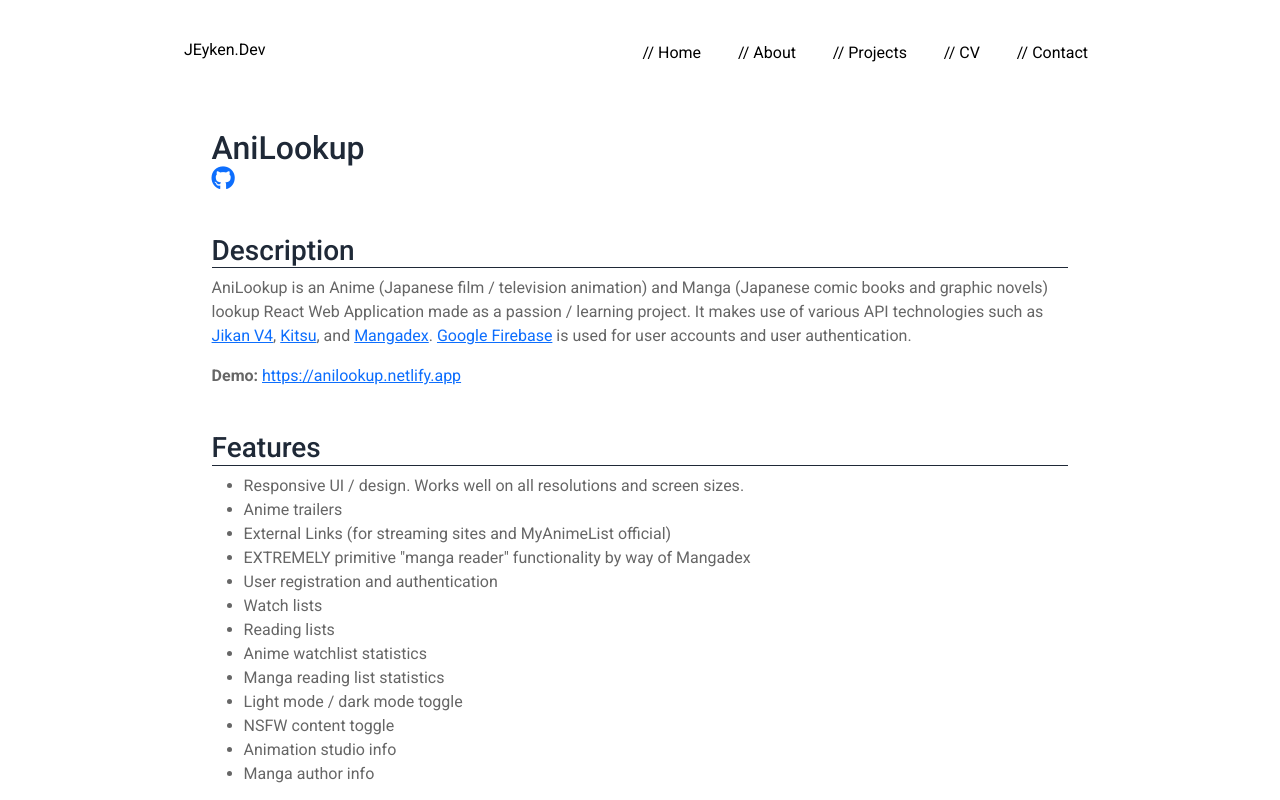
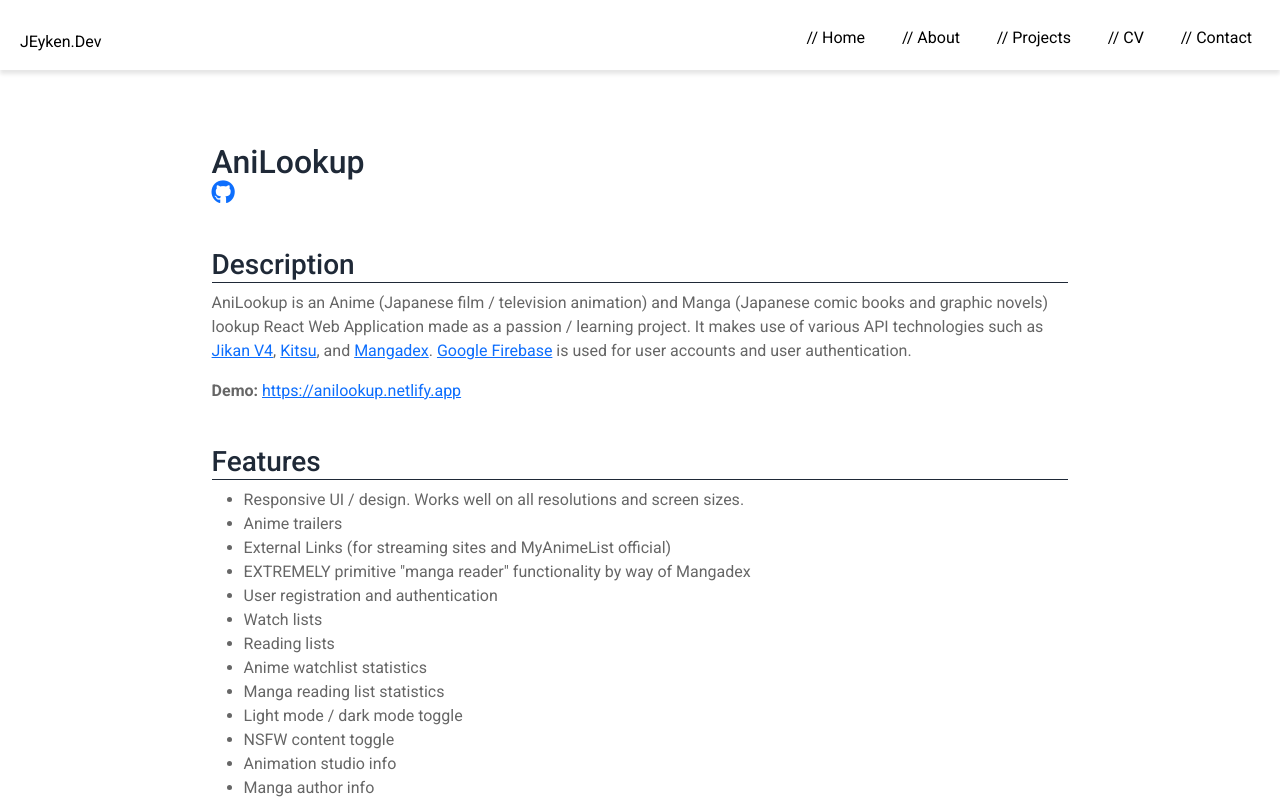
Before and after one commit to JarEXE/webdev-portfolio, a React (Create React App) app: page /projects/anilookup in a window 1280 px wide. Shown: the top 800 px of the page. Built offline with nearby package versions, Linux system fonts and the light colour scheme.

Commit message:
updated navbar and css

```diff
--- a/src/components/Navbar.js
+++ b/src/components/Navbar.js
@@ -7,7 +7,7 @@
   const location = useLocation();
 
   const customStyles = {
-    marginTop: "3%",
+    marginTop: "0.5%",
     marginLeft: "auto",
     gap: "5px",
   };
@@ -30,13 +30,13 @@
   };
 
   return (
-    <nav className="navbar navbar-expand-lg sticky-top">
+    <nav className="navbar navbar-expand-lg">
       <div className="container-fluid">
         <div>
           <ul
             id="nav-brand"
             className="navbar-nav"
-            style={{ marginTop: "20%", gap: "5px" }}
+            style={{ marginTop: "14%", gap: "5px" }}
           >
             <li>
               <ScrollLink
--- a/src/style.css
+++ b/src/style.css
@@ -199,7 +199,7 @@
   margin: 0 auto;
   padding-left: 5%;
   padding-right: 5%;
-  padding-top: 5%;
+  padding-top: 15%;
 }
 
 .project-details-container h3 {
@@ -241,6 +241,12 @@
 
 .navbar {
   background-color: white;
+  box-shadow: 0 4px 4px rgba(0, 0, 0, 0.1);
+  width: 100vw;
+  position: fixed;
+  left: 0;
+  top: 0;
+  z-index: 999;
 }
 
 .nav-link {
@@ -582,4 +588,8 @@
   .section5-form {
     margin-left: 0;
   }
+
+  .project-details-container {
+    padding-top: 25%;
+  }
 }
```
